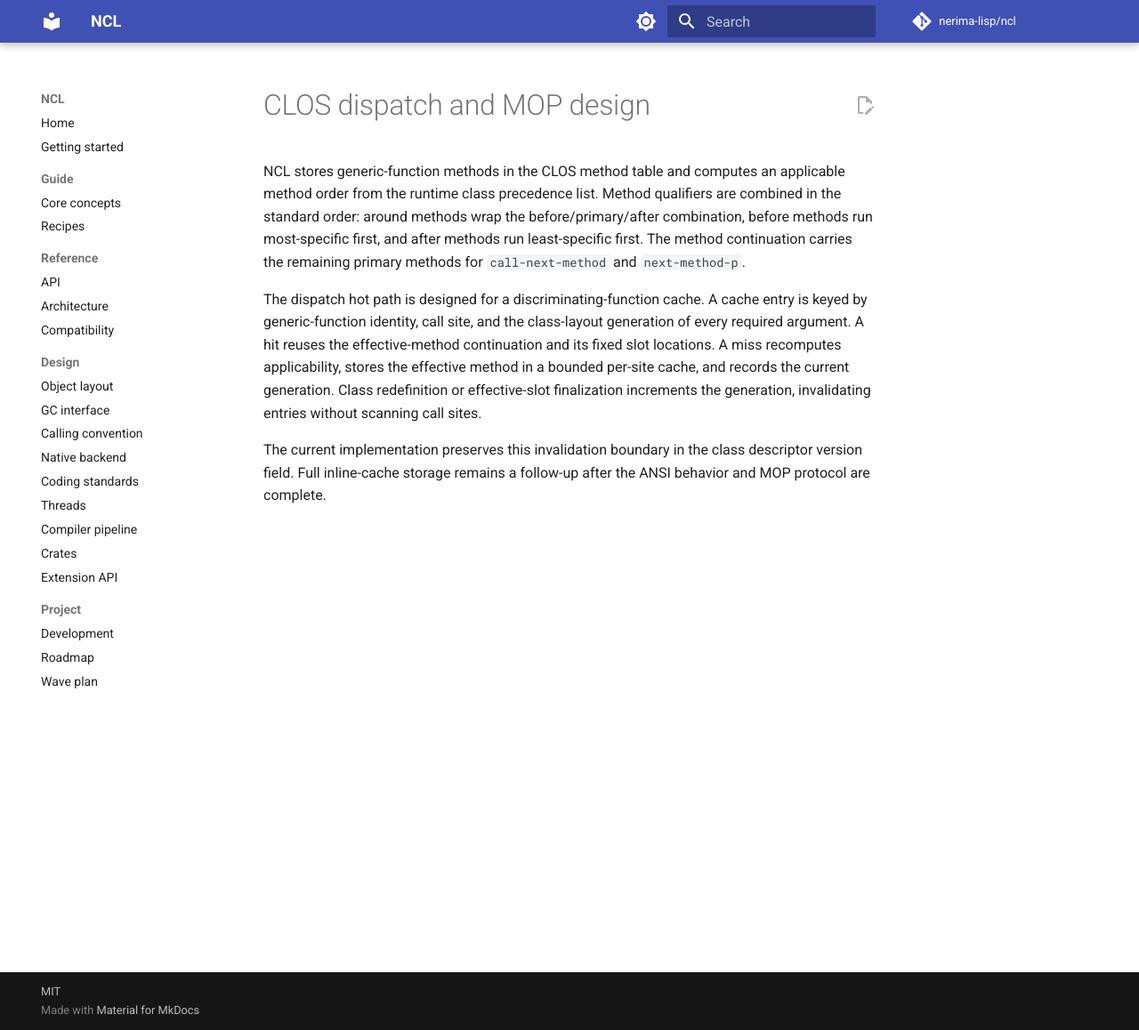
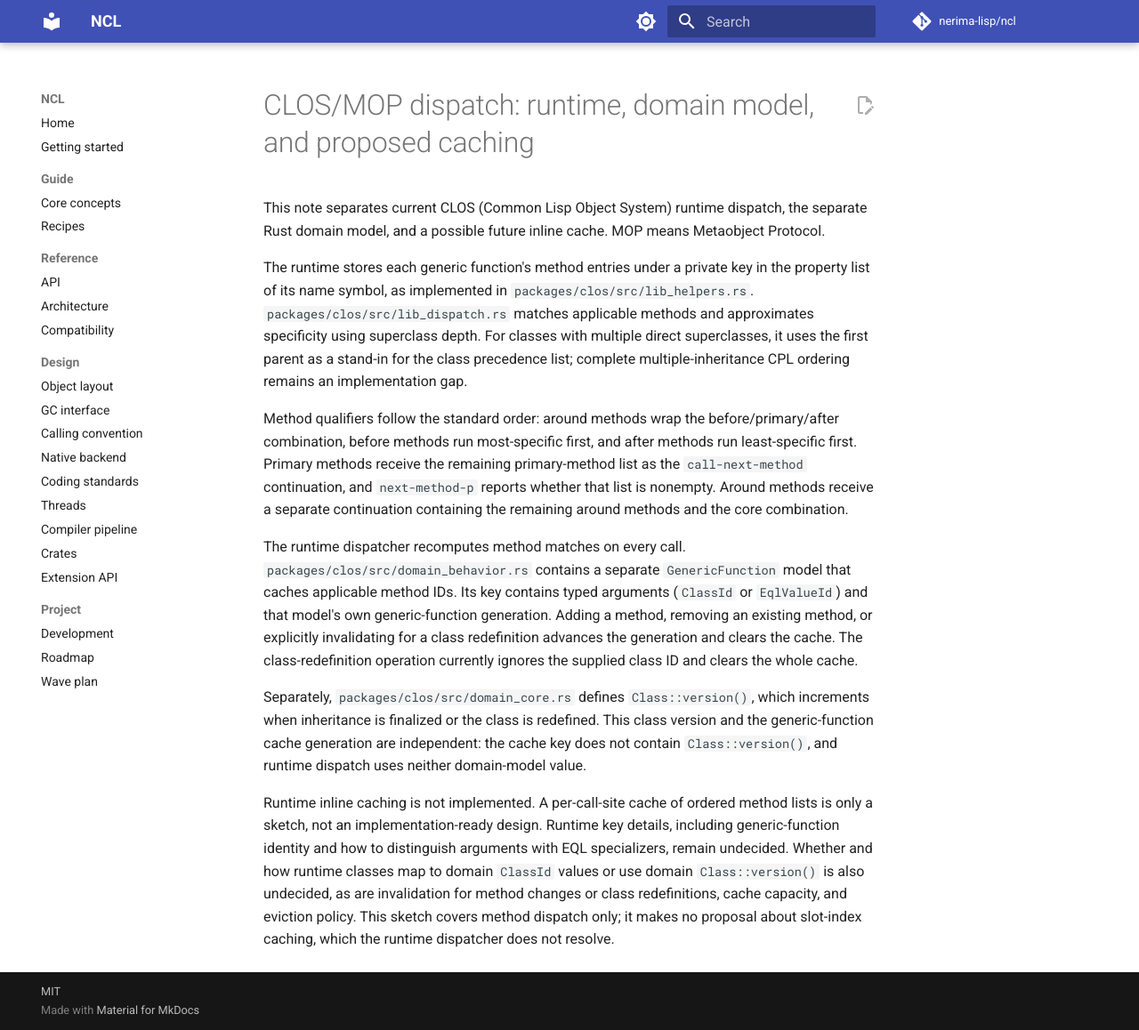
Before and after one commit to nerima-lisp/ncl, an MkDocs documentation site: the page built from docs/src/design/clos-mop.md, in a window 1280 px wide and 1158 px high. Shown: the whole window at 89% size. Built offline with MkDocs 1.6.1 and Material for MkDocs 9.7.7, drawn with Linux system fonts in a browser that asks for light colours; comment, search, counter and statistics services are not loaded.

Commit message:
docs(clos): clarify runtime dispatch and caching

```diff
--- a/docs/src/design/clos-mop.md
+++ b/docs/src/design/clos-mop.md
@@ -1,20 +1,45 @@
-# CLOS dispatch and MOP design
+# CLOS/MOP dispatch: runtime, domain model, and proposed caching
 
-NCL stores generic-function methods in the CLOS method table and computes an
-applicable method order from the runtime class precedence list. Method
-qualifiers are combined in the standard order: around methods wrap the
+This note separates current CLOS (Common Lisp Object System) runtime dispatch,
+the separate Rust domain model, and a possible future inline cache. MOP means
+Metaobject Protocol.
+
+The runtime stores each generic function's method entries under a private key
+in the property list of its name symbol, as implemented in
+`packages/clos/src/lib_helpers.rs`. `packages/clos/src/lib_dispatch.rs` matches
+applicable methods and approximates specificity using superclass depth. For
+classes with multiple direct superclasses, it uses the first parent as a
+stand-in for the class precedence list; complete multiple-inheritance CPL
+ordering remains an implementation gap.
+
+Method qualifiers follow the standard order: around methods wrap the
 before/primary/after combination, before methods run most-specific first, and
-after methods run least-specific first. The method continuation carries the
-remaining primary methods for `call-next-method` and `next-method-p`.
+after methods run least-specific first. Primary methods receive the remaining
+primary-method list as the `call-next-method` continuation, and
+`next-method-p` reports whether that list is nonempty. Around methods receive a
+separate continuation containing the remaining around methods and the core
+combination.
 
-The dispatch hot path is designed for a discriminating-function cache. A cache
-entry is keyed by generic-function identity, call site, and the class-layout
-generation of every required argument. A hit reuses the effective-method
-continuation and its fixed slot locations. A miss recomputes applicability,
-stores the effective method in a bounded per-site cache, and records the
-current generation. Class redefinition or effective-slot finalization increments
-the generation, invalidating entries without scanning call sites.
+The runtime dispatcher recomputes method matches on every call.
+`packages/clos/src/domain_behavior.rs` contains a separate
+`GenericFunction` model that caches applicable method IDs. Its key contains
+typed arguments (`ClassId` or `EqlValueId`) and that model's own generic-function
+generation. Adding a method, removing an existing method, or explicitly
+invalidating for a class redefinition advances the generation and clears the
+cache. The class-redefinition operation currently ignores the supplied class
+ID and clears the whole cache.
 
-The current implementation preserves this invalidation boundary in the class
-descriptor version field. Full inline-cache storage remains a follow-up after
-the ANSI behavior and MOP protocol are complete.
+Separately, `packages/clos/src/domain_core.rs` defines `Class::version()`, which
+increments when inheritance is finalized or the class is redefined. This class
+version and the generic-function cache generation are independent: the cache
+key does not contain `Class::version()`, and runtime dispatch uses neither
+domain-model value.
+
+Runtime inline caching is not implemented. A per-call-site cache of ordered
+method lists is only a sketch, not an implementation-ready design. Runtime key
+details, including generic-function identity and how to distinguish arguments
+with EQL specializers, remain undecided. Whether and how runtime classes map to
+domain `ClassId` values or use domain `Class::version()` is also undecided, as
+are invalidation for method changes or class redefinitions, cache capacity, and
+eviction policy. This sketch covers method dispatch only; it makes no proposal
+about slot-index caching, which the runtime dispatcher does not resolve.
```
Also changed, not shown: conformance/e2e-gaps.md (+6 -3 lines).
